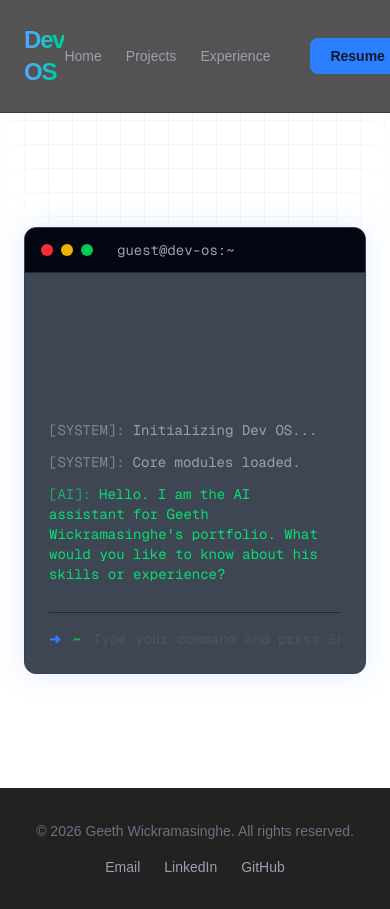
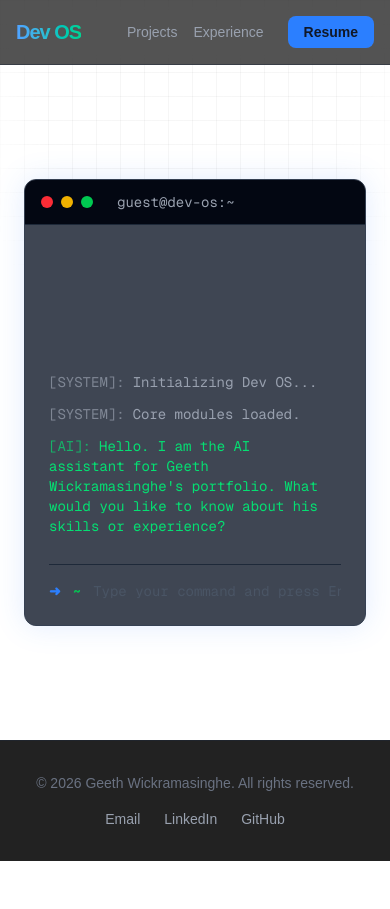
Before and after one commit to Geetharu/Geeth-portfolio, a Next.js app: page / in a window 390 px wide. After the commit the page ends 861 px from the top, so only its background shows below. Built offline with nearby package versions, Linux system fonts and the light colour scheme.

Commit message:
fix: combine mobile-optimized navbar with native mailto link

```diff
--- a/app/layout.tsx
+++ b/app/layout.tsx
@@ -32,26 +32,24 @@ export default function RootLayout({
 }>) {
   return (
     <html lang="en">
-      <body className={`${geistSans.variable} ${geistMono.variable} antialiased bg-[#0a0a0a] text-gray-200 selection:bg-blue-500/30 flex flex-col min-h-screen relative`}>
+      <body className={`${geistSans.variable} ${geistMono.variable} antialiased bg-[#0a0a0a] text-gray-200 selection:bg-blue-500/30 flex flex-col min-h-screen relative overflow-x-hidden`}>
 
         {/* The Modern Grid Background */}
         <div className="absolute inset-0 z-[-1] h-full w-full bg-[linear-gradient(to_right,#80808012_1px,transparent_1px),linear-gradient(to_bottom,#80808012_1px,transparent_1px)] bg-[size:24px_24px] [mask-image:radial-gradient(ellipse_60%_50%_at_50%_0%,#000_70%,transparent_100%)]"></div>
 
-        {/* Sticky Glassmorphism Navbar */}
-        <nav className="sticky top-0 z-50 flex items-center justify-between p-6 max-w-5xl mx-auto w-full backdrop-blur-md border-b border-gray-800/50 bg-[#0a0a0a]/70">
-          <div className="text-2xl font-black tracking-tighter text-transparent bg-clip-text bg-gradient-to-r from-blue-400 to-emerald-400">
+        {/* Sticky Glassmorphism Navbar - Mobile Optimized */}
+        <nav className="sticky top-0 z-50 flex items-center justify-between p-4 md:p-6 max-w-5xl mx-auto w-full backdrop-blur-md border-b border-gray-800/50 bg-[#0a0a0a]/70">
+          <a href="/" className="text-xl md:text-2xl font-black tracking-tighter text-transparent bg-clip-text bg-gradient-to-r from-blue-400 to-emerald-400 hover:opacity-80 transition-opacity whitespace-nowrap">
             Dev OS
-          </div>
-          <div className="flex items-center space-x-6">
-            <a href="/" className="text-sm font-medium text-gray-400 hover:text-blue-400 transition-colors">Home</a>
+          </a>
+          <div className="flex items-center space-x-4 md:space-x-6">
             <a href="/projects" className="text-sm font-medium text-gray-400 hover:text-blue-400 transition-colors">Projects</a>
             <a href="/experience" className="text-sm font-medium text-gray-400 hover:text-blue-400 transition-colors">Experience</a>
 
-            {/* The Glowing Resume Button */}
             <a
               href="/resume.pdf"
               target="_blank"
-              className="ml-4 px-5 py-2 text-sm font-bold text-gray-900 bg-blue-500 rounded-lg hover:bg-blue-400 hover:shadow-[0_0_20px_rgba(59,130,246,0.6)] transition-all duration-300"
+              className="ml-2 md:ml-4 px-4 py-1.5 md:px-5 md:py-2 text-sm font-bold text-gray-900 bg-blue-500 rounded-lg hover:bg-blue-400 hover:shadow-[0_0_20px_rgba(59,130,246,0.6)] transition-all duration-300"
             >
               Resume
             </a>
@@ -63,14 +61,21 @@ export default function RootLayout({
           {children}
         </div>
 
-        {/* NEW: The Contact Footer */}
+        {/* The Contact Footer */}
         <footer className="border-t border-gray-800/50 bg-[#0a0a0a]/90 backdrop-blur-sm py-8 mt-auto z-40 relative">
           <div className="max-w-5xl mx-auto px-6 flex flex-col md:flex-row items-center justify-between gap-4">
-            <p className="text-gray-500 text-sm">© {new Date().getFullYear()} Geeth Wickramasinghe. All rights reserved.</p>
+            <p className="text-gray-500 text-sm w-full text-center md:text-left">© {new Date().getFullYear()} Geeth Wickramasinghe. All rights reserved.</p>
 
-            <div className="flex items-center space-x-6">
+            <div className="flex items-center justify-center space-x-6 w-full md:w-auto">
 
-              <a href="mailto:geeth.stack@gmail.com" className="text-gray-400 hover:text-blue-400 transition-colors text-sm font-medium">Email</a>
+              {/* The original, native mailto link that works perfectly on mobile */}
+              <a
+                href="mailto:geeth.stack@gmail.com"
+                className="text-gray-400 hover:text-blue-400 transition-colors text-sm font-medium"
+              >
+                Email
+              </a>
+
               <a href="https://linkedin.com/in/geeth-wickramasinghe" target="_blank" rel="noopener noreferrer" className="text-gray-400 hover:text-blue-400 transition-colors text-sm font-medium">LinkedIn</a>
               <a href="https://github.com/Geetharu" target="_blank" rel="noopener noreferrer" className="text-gray-400 hover:text-blue-400 transition-colors text-sm font-medium">GitHub</a>
             </div>
```
